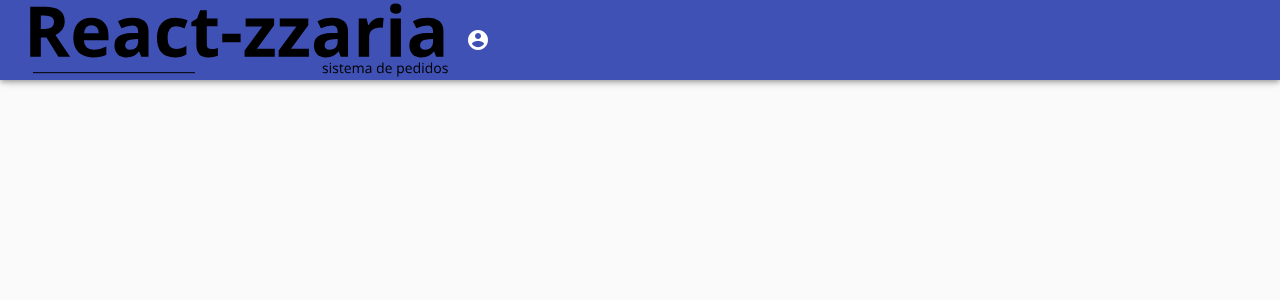
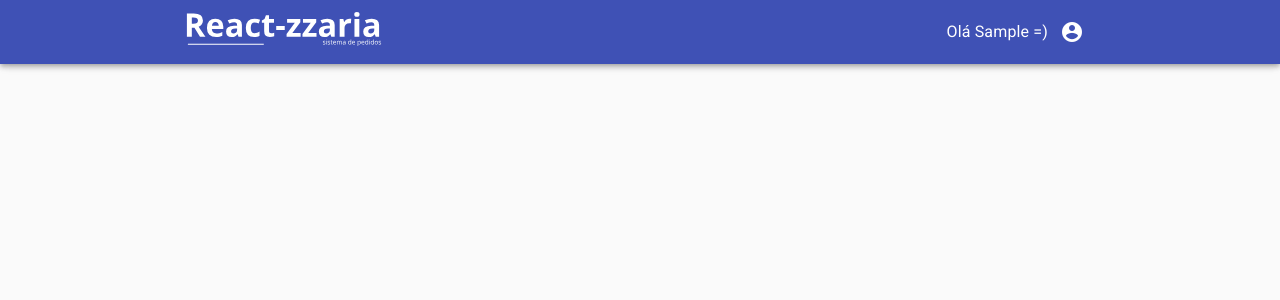
Before and after one commit to leandroprog/projeto-pizzaria-pedidos-reactjs, a React (Create React App) app: page / in a window 1280 px wide. Shown: the top 300 px of the page. Built offline with nearby package versions, Linux system fonts and the light colour scheme; no server answers; sample sign-in values are in the browser's storage.

Commit message:
Implementadno o header

```diff
--- a/src/pages/main/index.js
+++ b/src/pages/main/index.js
@@ -1,18 +1,40 @@
-import React from 'react'
-import { AppBar, Toolbar, IconButton } from '@material-ui/core'
-import { ReactComponent as Logo } from 'assets/logo-react-zzaria.svg'
+import React, { useState, useCallback, useContext } from 'react'
+import { AppBar, IconButton, Typography, Menu, MenuItem } from '@material-ui/core'
 
-const Main = () => (
+import { AuthContext } from 'contexts/auth'
+
+import { LogoContainer, Logo, Toolbar } from './styles'
+
+const Main = () => {
+  const [anchorElement, setAnchorElement] = useState(null)
+  const { logout, user } = useContext(AuthContext)
+
+  const handleOpenMenu = useCallback((e) => {
+    setAnchorElement(e.target)
+  }, [])
+
+  const handleClose = useCallback(() => {
+    setAnchorElement(null)
+  }, [])
+
+  return (
     <AppBar>
       <Toolbar>
+        <LogoContainer>
           <Logo />
-      <IconButton color='inherit'>
+        </LogoContainer>
+        <Typography color='inherit'>Olá {user.displayName.split(' ')[0]} =)</Typography>
+        <IconButton color='inherit' onClick={handleOpenMenu}>
           <span className='material-icons'>
             account_circle
           </span>
         </IconButton>
+        <Menu open={!!anchorElement} onClose={handleClose}>
+          <MenuItem onClick={logout}>Sair</MenuItem>
+        </Menu>
       </Toolbar>
     </AppBar>
   )
+}
 
 export default Main
--- /dev/null
+++ b/src/pages/main/styles.js
@@ -0,0 +1,25 @@
+import styled from 'styled-components'
+import { Toolbar as MaterialToolbar } from '@material-ui/core'
+
+import { ReactComponent as logo } from 'assets/logo-react-zzaria.svg'
+
+export const LogoContainer = styled.div`
+flex-grow: 1;
+`
+
+export const Logo = styled(logo)`
+  width: 200px;
+  height: 50px;
+  & path {
+    fill: #fff;
+  }
+  & line {
+    stroke: #fff
+  }
+`
+
+export const Toolbar = styled(MaterialToolbar)`
+  margin: 0 auto;
+  max-width: 960px;
+  width: 100%;
+`
```
Lines whose indentation alone changed are shown as unchanged.
